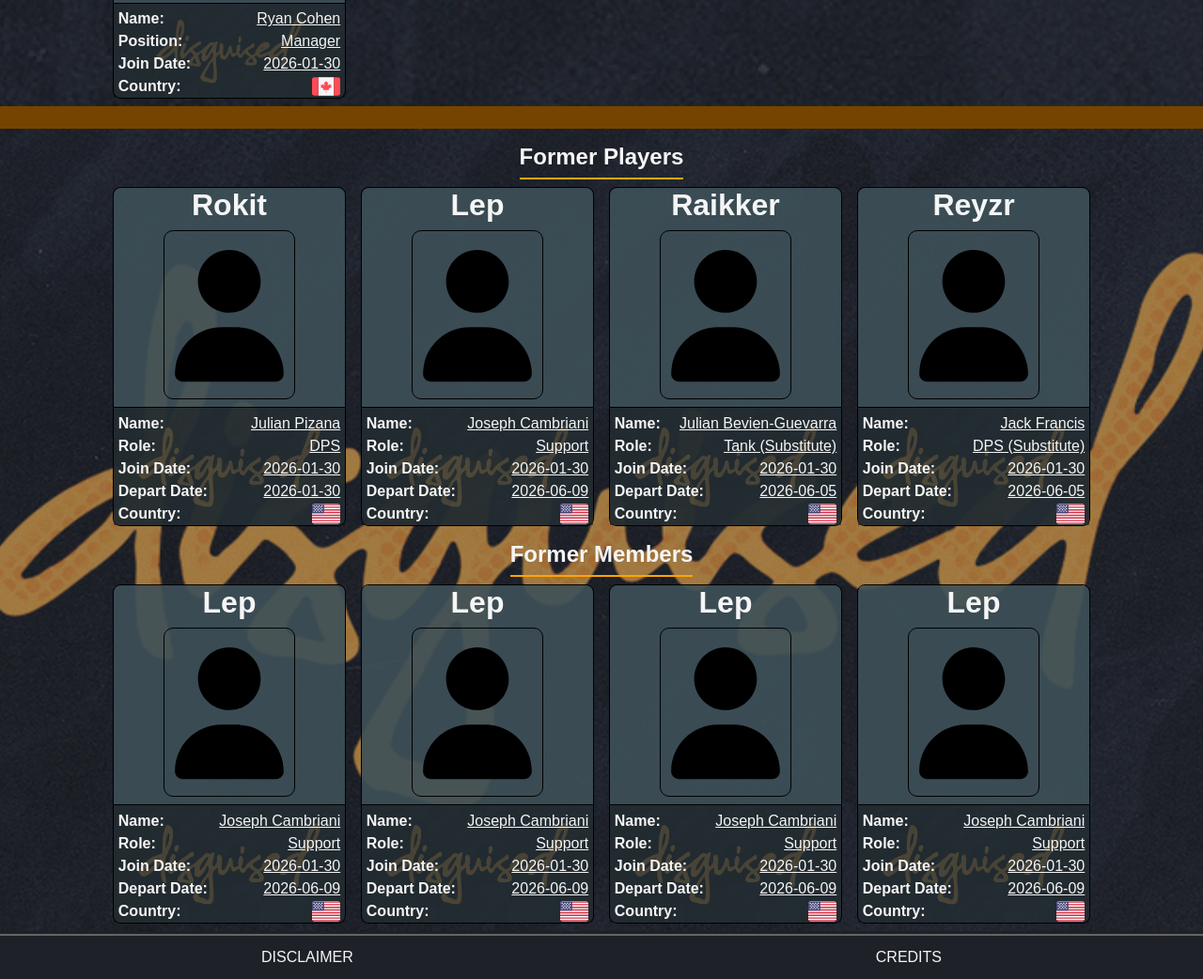
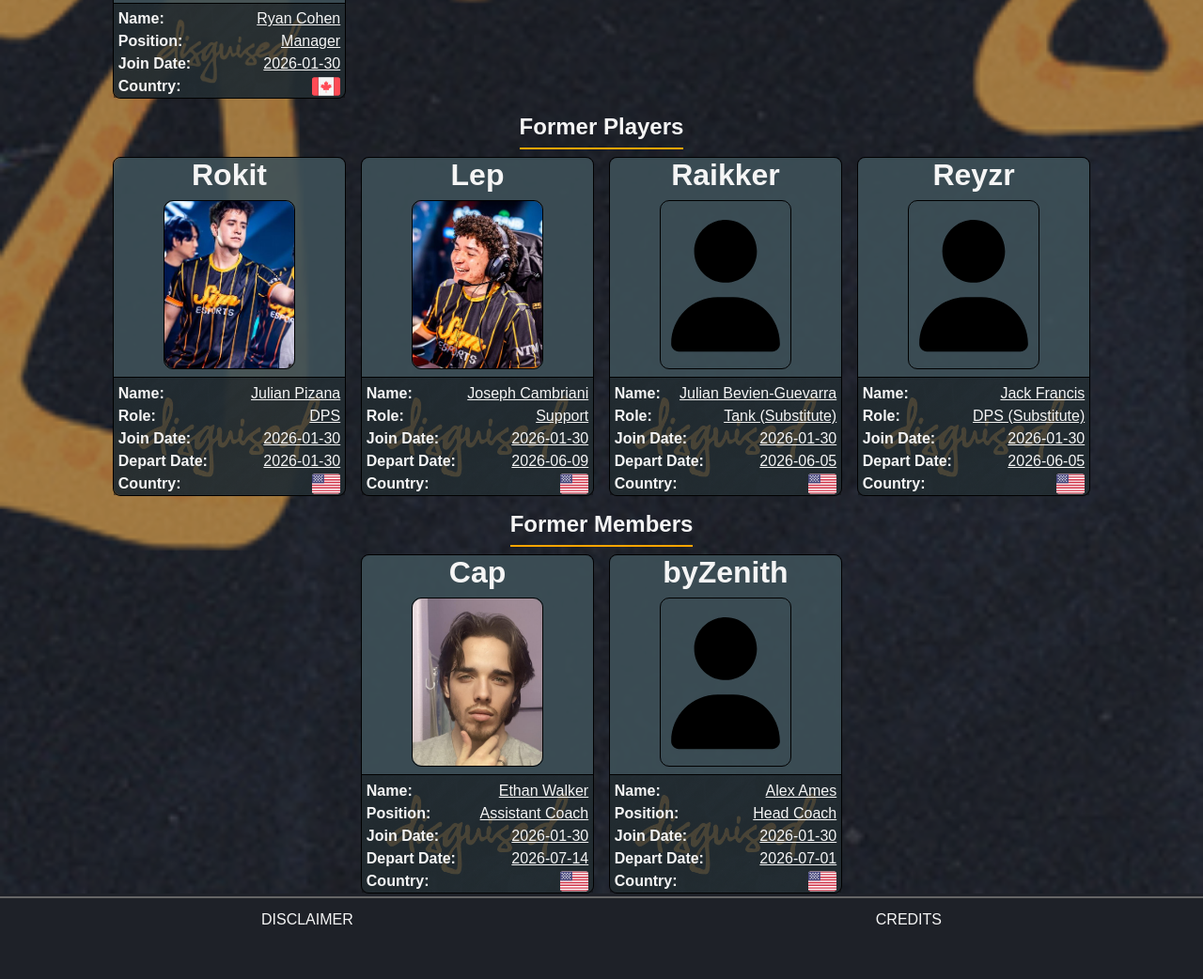
Before and after one commit to Hansturismo/fullstack-course, a plain HTML site: page HenrikHorsdal_160229/assignment_2/index.html in a window 1280 px wide. Shown: the part 1645-2687 px from the top of the page at 94% size. After the commit the page ends 2647 px from the top, so only its background shows below. Drawn offline with Linux system fonts and the light colour scheme.

Commit message:
preparing assignment 2 for delivery

```diff
--- a/HenrikHorsdal_160229/assignment_2/css/styles.css
+++ b/HenrikHorsdal_160229/assignment_2/css/styles.css
@@ -65,6 +65,7 @@ main {
   justify-content: start;
   align-items: stretch;
   max-width: 100%;
+  min-width: 100%;
   position: relative;
 }
 
@@ -77,6 +78,7 @@ main {
   background-position: center;
   background-size: cover;
   background-repeat: no-repeat;
+  z-index: 0;
 }
 
 footer {
--- a/HenrikHorsdal_160229/assignment_2/index.html
+++ b/HenrikHorsdal_160229/assignment_2/index.html
@@ -17,12 +17,17 @@
     <!-- Header with logo & links -->
     <header>
       <div class="header-container__team-logo">
+        <a
+          class="member-protrait"
+          href="https://liquipedia.net/overwatch/Disguised"
+        >
           <img
             class="team-logo"
             src="./assets/images/backgrounds/team-title.png"
             title="Team Disguised logo"
             alt="Team Disguised logo"
           />
+        </a>
       </div>
       <div class="header-container__links">
         <a class="header-a" href="https://liquipedia.net/overwatch/Disguised"
@@ -36,6 +41,7 @@
       </div>
     </header>
     <main>
+      <!-- Page intro -->
       <div class="flex-content">
         <div class="team-introduction">
           <p>
@@ -55,9 +61,9 @@
       <div class="divider">
         <h2>Roster</h2>
       </div>
-      <!-- Current players/members -->
-      <div class="flex-container__row flex-container__background">
-        <div class="flex-container__column">
+      <!-- Content wrapper + background-->
+      <div class="flex-container__column flex-container__background">
+        <!-- Current players -->
         <div class="flex-container__column">
           <h2 class="grid__title">Current Players</h2>
           <div class="grid__current">
@@ -75,7 +81,7 @@
                       class="member-portrait"
                       src="./assets/images/portraits/pge.png"
                       title="PGE at Overwatch CS series"
-                        alt="PGE portrait"
+                      alt="PGE Liquipedia"
                   /></a>
                 </div>
                 <p class="member-text"></p>
@@ -114,7 +120,7 @@
                       class="member-portrait"
                       src="./assets/images/portraits/scyle.png"
                       title="Scuffed stream screenshot of Scyle"
-                        alt="Scyle portrait"
+                      alt="Scyle Liquipedia"
                     />
                   </a>
                 </div>
@@ -154,7 +160,7 @@
                       class="member-portrait no-portrait"
                       src="./assets/icons/user-solid-full.svg"
                       title="No readily available picture of Ryan"
-                        alt="Ryan portrait"
+                      alt="Ryan Liquipedia"
                     />
                   </a>
                 </div>
@@ -193,7 +199,7 @@
                       class="member-portrait"
                       src="./assets/images/portraits/tred.png"
                       title="Tred at the 2024 Esports World Cup"
-                        alt="Tred portrait"
+                      alt="Tred Liquipedia"
                   /></a>
                 </div>
                 <p class="member-text"></p>
@@ -232,7 +238,7 @@
                       class="member-portrait"
                       src="./assets/images/portraits/smurf.png"
                       title="Smurf at OWCS Dreamhack"
-                        alt="smurf portrait"
+                      alt="smurf Liquipedia"
                     />
                   </a>
                 </div>
@@ -272,7 +278,7 @@
                       class="member-portrait"
                       src="./assets/icons/user-solid-full.svg"
                       title="No readily available picture of KiWii"
-                        alt="Tred portrait"
+                      alt="Tred Liquipedia"
                     />
                   </a>
                 </div>
@@ -312,7 +318,7 @@
                       class="member-portrait"
                       src="./assets/icons/user-solid-full.svg"
                       title="No readily available picture of alex"
-                        alt="alex portrait"
+                      alt="alex Liquipedia"
                     />
                   </a>
                 </div>
@@ -339,7 +345,7 @@
             </div>
           </div>
         </div>
-          <!-- Managers & members grid -->
+        <!-- Current managers & members -->
         <div class="flex-container__column">
           <div class="grid__title">
             <h2>Current Members</h2>
@@ -359,7 +365,7 @@
                       class="member-portrait"
                       src="./assets/images/portraits/disguisedtoast.jpg"
                       title="Toast at TFT Vegas Open 2023"
-                        alt="alex portrait"
+                      alt="alex Liquipedia"
                   /></a>
                 </div>
                 <p class="member-text"></p>
@@ -398,7 +404,7 @@
                       class="member-portrait"
                       src="./assets/images/portraits/mcgravy.png"
                       title="McGravy at the 2024 esports world cup"
-                        alt="alex portrait"
+                      alt="alex Liquipedia"
                   /></a>
                 </div>
                 <p class="member-text"></p>
@@ -437,7 +443,7 @@
                       class="member-portrait"
                       src="./assets/icons/user-solid-full.svg"
                       title="No readily available picture of Zei"
-                        alt="Zei portrait"
+                      alt="Zei Liquipedia"
                     />
                   </a>
                 </div>
@@ -477,7 +483,7 @@
                       class="member-portrait"
                       src="./assets/icons/user-solid-full.svg"
                       title="No readily available picture of yeHHH"
-                        alt="yeHHH portrait"
+                      alt="yeHHH Liquipedia"
                     />
                   </a>
                 </div>
@@ -517,7 +523,7 @@
                       class="member-portrait"
                       src="./assets/icons/user-solid-full.svg"
                       title="No readily available picture of ThatAFKNoob"
-                        alt="ThatAFKNoob portrait"
+                      alt="ThatAFKNoob Liquipedia"
                   /></a>
                 </div>
                 <p class="member-text"></p>
@@ -543,28 +549,28 @@
             </div>
           </div>
         </div>
-        </div>
-      </div>
-      <div class="divider"></div>
-      <!-- Former players/members -->
-      <div class="flex-container__row flex-container__background">
-        <div class="flex-container__column">
+        <!-- Former players -->
         <div class="flex-container__column">
           <h2 class="grid__title">Former Players</h2>
           <div class="grid__former">
-              <!-- Item 1 -->
+            <!-- Item 1 Rokit -->
             <div class="grid-item__member grid-item__background">
               <div class="member-id">
                 <h2 class="member-id">Rokit</h2>
               </div>
               <div class="container__portrait-text">
                 <div class="member-portrait__border">
+                  <a
+                    class="member-portrait"
+                    href="https://liquipedia.net/overwatch/Rokit"
+                  >
                     <img
                       class="member-portrait"
-                      src="./assets/icons/user-solid-full.svg"
-                      title="No readily available picture of Zei"
-                      alt="ThatAFKNoob portrait"
+                      src="./assets/images/portraits/rokit.png"
+                      title="Rokit at Esports World Cup 2025"
+                      alt="Rokit Liquipedia"
                     />
+                  </a>
                 </div>
                 <p class="member-text"></p>
               </div>
@@ -591,19 +597,24 @@
                 </div>
               </div>
             </div>
-              <!-- Item 2 -->
+            <!-- Item 2 Lep -->
             <div class="grid-item__member grid-item__background">
               <div class="member-id">
                 <h2 class="member-id">Lep</h2>
               </div>
               <div class="container__portrait-text">
                 <div class="member-portrait__border">
+                  <a
+                    class="member-portrait"
+                    href="https://liquipedia.net/overwatch/Lep"
+                  >
                     <img
                       class="member-portrait"
-                      src="./assets/icons/user-solid-full.svg"
-                      title="No readily available picture of Lep"
-                      alt="Lep portrait"
+                      src="./assets/images/portraits/lep.png"
+                      title="Lep at the 2025 Esports World Cup"
+                      alt="Lep Liquipedia"
                     />
+                  </a>
                 </div>
                 <p class="member-text"></p>
               </div>
@@ -630,19 +641,23 @@
                 </div>
               </div>
             </div>
-              <!-- Item 3 -->
+            <!-- Item 3 Raikker -->
             <div class="grid-item__member grid-item__background">
               <div class="member-id">
                 <h2 class="member-id">Raikker</h2>
               </div>
               <div class="container__portrait-text">
                 <div class="member-portrait__border">
+                  <a
+                    class="member-portrait"
+                    href="https://liquipedia.net/overwatch/Raikker"
+                  >
                     <img
                       class="member-portrait"
                       src="./assets/icons/user-solid-full.svg"
-                      title="No readily available picture of Lep"
-                      alt="Lep portrait"
-                    />
+                      title="No readily available picture of Raikker"
+                      alt="Raikker Liquipedia"
+                  /></a>
                 </div>
                 <p class="member-text"></p>
               </div>
@@ -669,19 +684,24 @@
                 </div>
               </div>
             </div>
-              <!-- Item 4 -->
+            <!-- Item 4 Reyzr -->
             <div class="grid-item__member grid-item__background">
               <div class="member-id">
                 <h2 class="member-id">Reyzr</h2>
               </div>
               <div class="container__portrait-text">
                 <div class="member-portrait__border">
+                  <a
+                    class="member-portrait"
+                    href="https://liquipedia.net/overwatch/Reyzr"
+                  >
                     <img
                       class="member-portrait"
                       src="./assets/icons/user-solid-full.svg"
-                      title="No readily available picture of Lep"
-                      alt="Lep portrait"
+                      title="No readily available picture of Reyzr"
+                      alt="Reyzr Liquipedia"
                     />
+                  </a>
                 </div>
                 <p class="member-text"></p>
               </div>
@@ -710,33 +730,39 @@
             </div>
           </div>
         </div>
+        <!-- Former managers & members -->
         <div class="flex-container__column">
           <h2 class="grid__title">Former Members</h2>
           <div class="grid__former">
             <!-- Item 1 -->
             <div class="grid-item__member grid-item__background">
               <div class="member-id">
-                  <h2 class="member-id">Lep</h2>
+                <h2 class="member-id">Cap</h2>
               </div>
               <div class="container__portrait-text">
                 <div class="member-portrait__border">
+                  <a
+                    class="member-portrait"
+                    href="https://liquipedia.net/overwatch/Cap"
+                  >
                     <img
                       class="member-portrait"
-                      src="./assets/icons/user-solid-full.svg"
-                      title="No readily available picture of Lep"
-                      alt="Lep portrait"
+                      src="./assets/images/portraits/cap.png"
+                      title="Cap mogging in the bathroom"
+                      alt="Cap Liquipedia"
                     />
+                  </a>
                 </div>
                 <p class="member-text"></p>
               </div>
               <div class="member-details member-details__background">
                 <div class="member-details__name">
                   <h3>Name:</h3>
-                    <p>Joseph Cambriani</p>
+                  <p>Ethan Walker</p>
                 </div>
                 <div class="member-details__role">
-                    <h3>Role:</h3>
-                    <p>Support</p>
+                  <h3>Position:</h3>
+                  <p>Assistant Coach</p>
                 </div>
                 <div class="member-details__joined">
                   <h3>Join Date:</h3>
@@ -744,7 +770,7 @@
                 </div>
                 <div class="member-details__departed">
                   <h3>Depart Date:</h3>
-                    <p>2026-06-09</p>
+                  <p>2026-07-14</p>
                 </div>
                 <div class="member-details__nationality">
                   <h3>Country:</h3>
@@ -755,27 +781,32 @@
             <!-- Item 2 -->
             <div class="grid-item__member grid-item__background">
               <div class="member-id">
-                  <h2 class="member-id">Lep</h2>
+                <h2 class="member-id">byZenith</h2>
               </div>
               <div class="container__portrait-text">
                 <div class="member-portrait__border">
+                  <a
+                    class="member-portrait"
+                    href="https://liquipedia.net/overwatch/ByZenith"
+                  >
                     <img
                       class="member-portrait"
                       src="./assets/icons/user-solid-full.svg"
-                      title="No readily available picture of Lep"
-                      alt="Lep portrait"
+                      title="No readily available picture of byZenith"
+                      alt="byZenith Liquipedia"
                     />
+                  </a>
                 </div>
                 <p class="member-text"></p>
               </div>
               <div class="member-details member-details__background">
                 <div class="member-details__name">
                   <h3>Name:</h3>
-                    <p>Joseph Cambriani</p>
+                  <p>Alex Ames</p>
                 </div>
                 <div class="member-details__role">
-                    <h3>Role:</h3>
-                    <p>Support</p>
+                  <h3>Position:</h3>
+                  <p>Head Coach</p>
                 </div>
                 <div class="member-details__joined">
                   <h3>Join Date:</h3>
@@ -783,90 +814,11 @@
                 </div>
                 <div class="member-details__departed">
                   <h3>Depart Date:</h3>
-                    <p>2026-06-09</p>
+                  <p>2026-07-01</p>
                 </div>
                 <div class="member-details__nationality">
                   <h3>Country:</h3>
                   <div class="flag-us"></div>
-                  </div>
-                </div>
-              </div>
-              <!-- Item 3 -->
-              <div class="grid-item__member grid-item__background">
-                <div class="member-id">
-                  <h2 class="member-id">Lep</h2>
-                </div>
-                <div class="container__portrait-text">
-                  <div class="member-portrait__border">
-                    <img
-                      class="member-portrait"
-                      src="./assets/icons/user-solid-full.svg"
-                      title="No readily available picture of Lep"
-                      alt="Lep portrait"
-                    />
-                  </div>
-                  <p class="member-text"></p>
-                </div>
-                <div class="member-details member-details__background">
-                  <div class="member-details__name">
-                    <h3>Name:</h3>
-                    <p>Joseph Cambriani</p>
-                  </div>
-                  <div class="member-details__role">
-                    <h3>Role:</h3>
-                    <p>Support</p>
-                  </div>
-                  <div class="member-details__joined">
-                    <h3>Join Date:</h3>
-                    <p>2026-01-30</p>
-                  </div>
-                  <div class="member-details__departed">
-                    <h3>Depart Date:</h3>
-                    <p>2026-06-09</p>
-                  </div>
-                  <div class="member-details__nationality">
-                    <h3>Country:</h3>
-                    <div class="flag-us"></div>
-                  </div>
-                </div>
-              </div>
-              <!-- Item 4 -->
-              <div class="grid-item__member grid-item__background">
-                <div class="member-id">
-                  <h2 class="member-id">Lep</h2>
-                </div>
-                <div class="container__portrait-text">
-                  <div class="member-portrait__border">
-                    <img
-                      class="member-portrait"
-                      src="./assets/icons/user-solid-full.svg"
-                      title="No readily available picture of Lep"
-                      alt="Lep portrait"
-                    />
-                  </div>
-                  <p class="member-text"></p>
-                </div>
-                <div class="member-details member-details__background">
-                  <div class="member-details__name">
-                    <h3>Name:</h3>
-                    <p>Joseph Cambriani</p>
-                  </div>
-                  <div class="member-details__role">
-                    <h3>Role:</h3>
-                    <p>Support</p>
-                  </div>
-                  <div class="member-details__joined">
-                    <h3>Join Date:</h3>
-                    <p>2026-01-30</p>
-                  </div>
-                  <div class="member-details__departed">
-                    <h3>Depart Date:</h3>
-                    <p>2026-06-09</p>
-                  </div>
-                  <div class="member-details__nationality">
-                    <h3>Country:</h3>
-                    <div class="flag-us"></div>
-                  </div>
                 </div>
               </div>
             </div>
```
Also changed, not shown: HenrikHorsdal_160229/assignment_2/match-history.html (deleted, +0 -10 lines), HenrikHorsdal_160229/assignment_2/assets/images/portraits/cap.png (added), 1 other file. Lines whose indentation alone changed are shown as unchanged.
